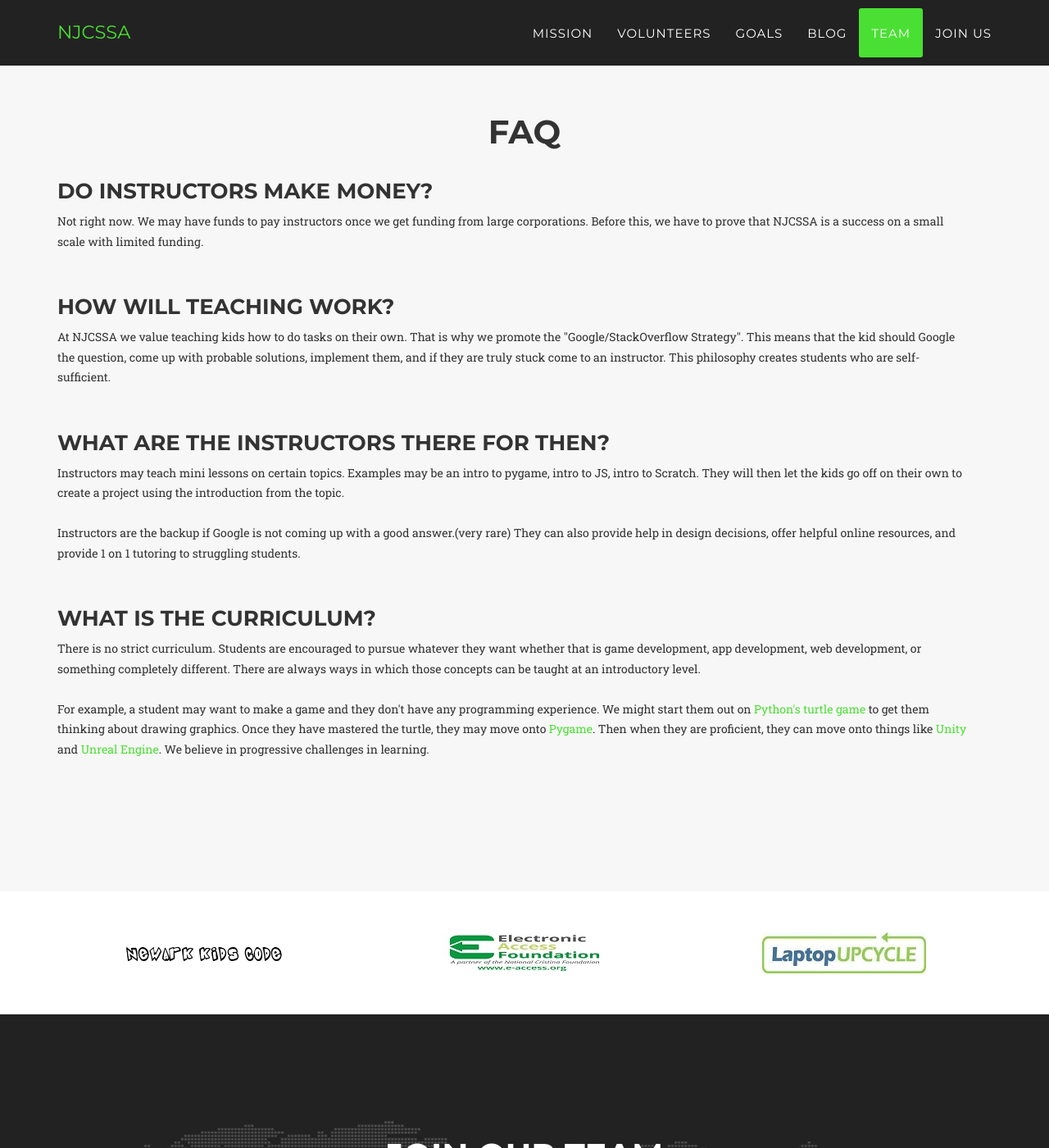
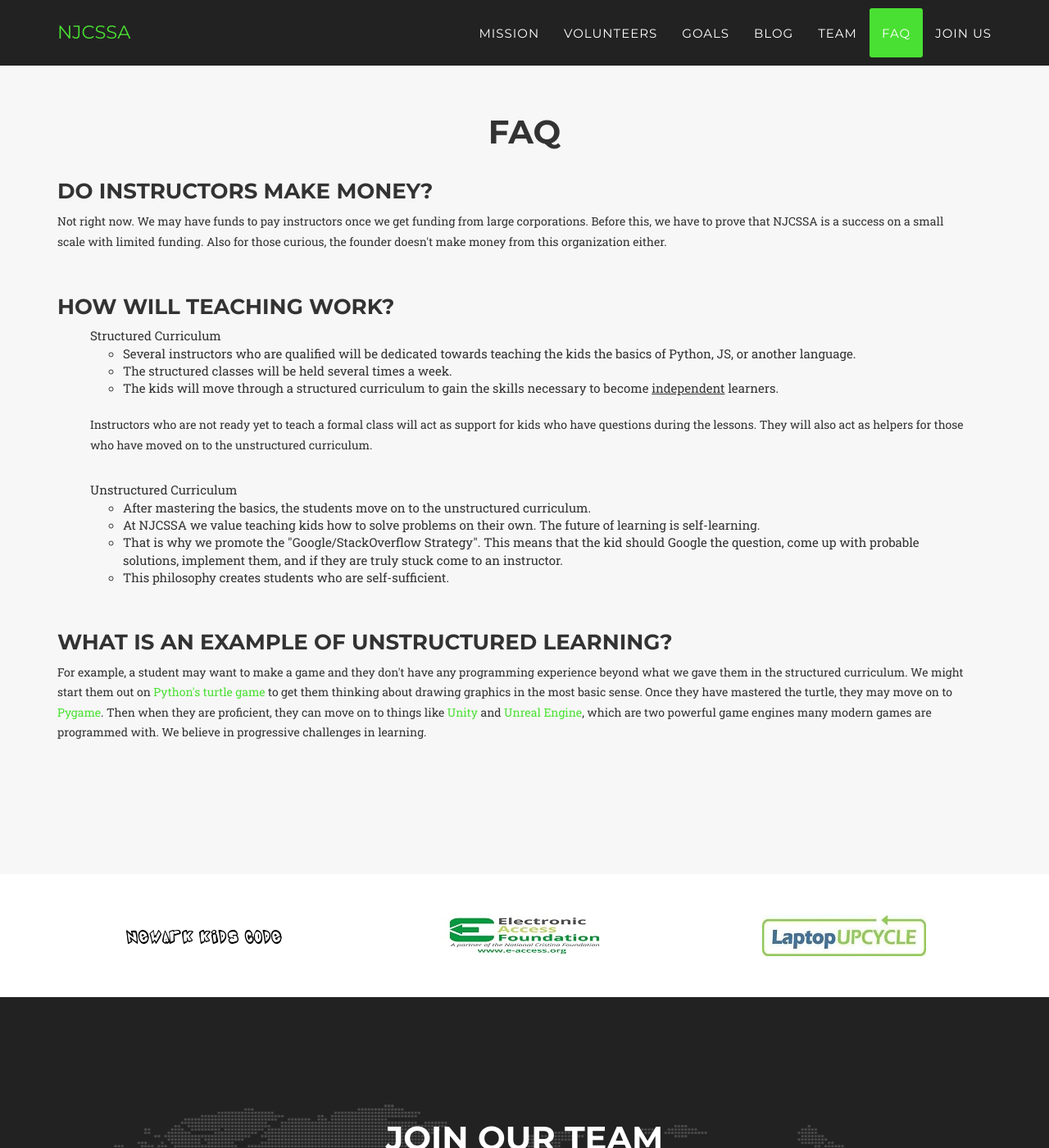
Before and after one commit to benjaminnow/njcssa, a Jekyll site: the page built from index.html, in a window 1280 px wide and 1400 px high, scrolled down 7244 px. Shown: the whole window at 82% size. Built offline with Jekyll 4.4.1, drawn with Linux system fonts in a browser that asks for light colours; nearby versions of some CDN libraries; some web fonts are replaced.

Commit message:
updated faq

```diff
--- a/_includes/faq.html
+++ b/_includes/faq.html
@@ -7,30 +7,55 @@
         </div>
         <div class="row col-xs-12">
             <h3>Do instructors make money?</h3>
-            <p>Not right now. We may have funds to pay instructors once we get funding from large corporations. Before this, we have to prove that NJCSSA is a success on a small scale with limited funding.</p>
+            <p>Not right now. We may have funds to pay instructors once we get funding from large corporations. Before this, we have to prove that NJCSSA is a success on a small scale with limited funding.
+                Also for those curious, the founder doesn't make money from this organization either.
+            </p>
             <br>
             <h3>How will teaching work?</h3>
-            <p>At NJCSSA we value teaching kids how to do tasks on their own. That is why we promote the "Google/StackOverflow Strategy". This means that the kid should
-                Google the question, come up with probable solutions, implement them, and if they are truly stuck come to an instructor. This philosophy creates students
-                who are self-sufficient.
-            </p>
+            <ul>
+                Structured Curriculum
+                <ul>
+                    <li>
+                        Several instructors who are qualified will be dedicated towards teaching the kids the basics of Python, JS, or another language.
+                    </li>
+                    <li>
+                        The structured classes will be held several times a week.
+                    </li>
+                    <li>
+                        The kids will move through a structured curriculum to gain the skills necessary to become <u>independent</u> learners.
+                    </li>
+                </ul>
+                <br>
+                <p>
+                    Instructors who are not ready yet to teach a formal class will act as support for kids who have questions during the lessons. They will also act as helpers
+                    for those who have moved on to the unstructured curriculum.
+                </p>
+                <br>
+                Unstructured Curriculum
+                <ul>
+                    <li>
+                        After mastering the basics, the students move on to the unstructured curriculum.
+                    </li>
+                    <li>
+                        At NJCSSA we value teaching kids how to solve problems on their own. The future of learning is self-learning.
+                    </li>
+                    <li>
+                        That is why we promote the "Google/StackOverflow Strategy". This means that the kid should
+                        Google the question, come up with probable solutions, implement them, and if they are truly stuck come to an instructor.
+                    </li>
+                    <li>
+                        This philosophy creates students who are self-sufficient.
+                    </li>
+                </ul>
+            </ul>
             <br>
-            <h3>What are the instructors there for then?</h3>
-            <p>Instructors may teach mini lessons on certain topics. Examples may be an intro to pygame, intro to JS, intro to Scratch. They will then let the kids go off on
-                their own to create a project using the introduction from the topic.
-                <br>
-                <br>
-                Instructors are the backup if Google is not coming up with a good answer.(very rare) They can also provide help in design decisions, offer helpful online resources, and provide
-                1 on 1 tutoring to struggling students.
-            </p>
-            <br>
-            <h3>What is the curriculum?</h3>
-            <p>There is no strict curriculum. Students are encouraged to pursue whatever they want whether that is game development, app development, web development, or something completely different.
-                There are always ways in which those concepts can be taught at an introductory level.
-                <br>
-                <br>
-                For example, a student may want to make a game and they don't have any programming experience. We might start them out on <a href="https://docs.python.org/3.3/library/turtle.html?highlight=turtle">Python's turtle game</a> to get them thinking about drawing graphics.
-                Once they have mastered the turtle, they may move onto <a href="https://www.pygame.org/tags/all">Pygame</a>. Then when they are proficient, they can move onto things like <a href="https://unity3d.com/">Unity</a> and <a href="https://www.unrealengine.com/en-US/what-is-unreal-engine-4">Unreal Engine</a>. We believe in progressive challenges in learning.
+            <h3>What is an example of unstructured learning?</h3>
+            <p>
+                For example, a student may want to make a game and they don't have any programming experience beyond what we gave them in the structured curriculum. We might start them out on
+                <a href="https://docs.python.org/3.3/library/turtle.html?highlight=turtle">Python's turtle game</a> to get them thinking about drawing graphics in the most basic sense.
+                Once they have mastered the turtle, they may move on to <a href="https://www.pygame.org/tags/all">Pygame</a>. Then when they are proficient,
+                they can move on to things like <a href="https://unity3d.com/">Unity</a> and <a href="https://www.unrealengine.com/en-US/what-is-unreal-engine-4">Unreal Engine</a>, which are
+                two powerful game engines many modern games are programmed with. We believe in progressive challenges in learning.
             </p>
         </div>
     </div>
--- a/_includes/header.html
+++ b/_includes/header.html
@@ -32,6 +32,9 @@
                     </li>
                     <li>
                         <a class="page-scroll" href="#team">Team</a>
+                    </li>
+                    <li>
+                        <a class="page-scroll" href="#faq">FAQ</a>
                     </li>
                     <li>
                         <a class="page-scroll" href="#contact">Join Us</a>
```
